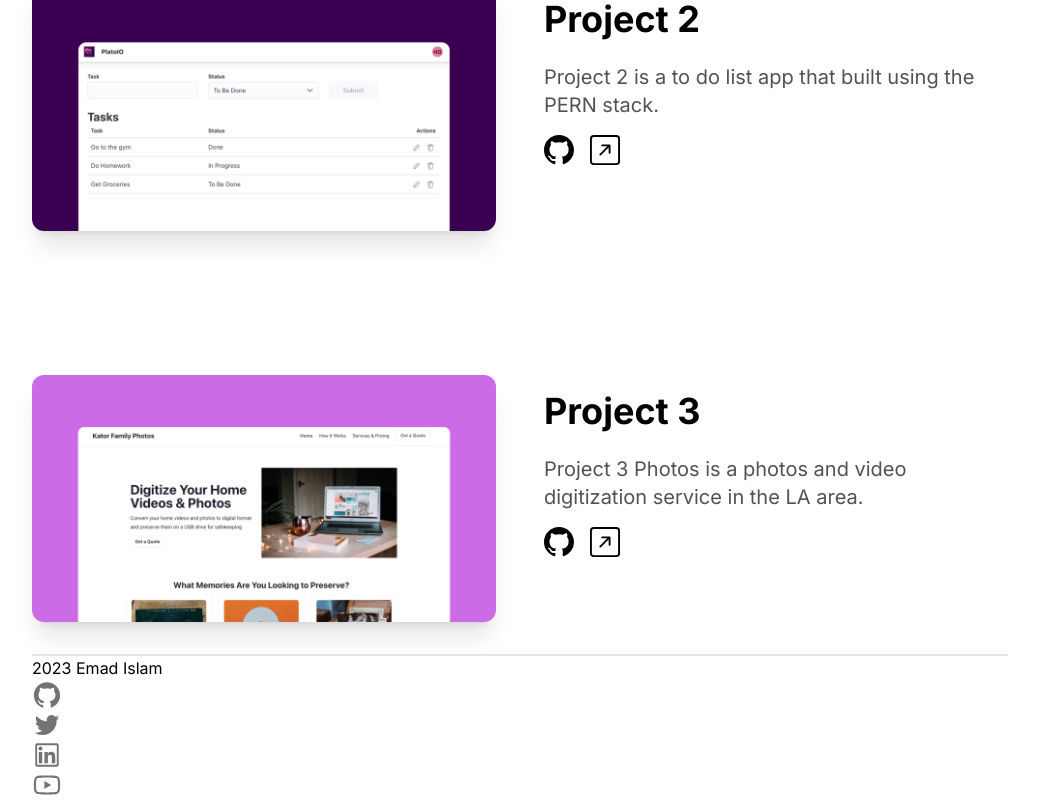
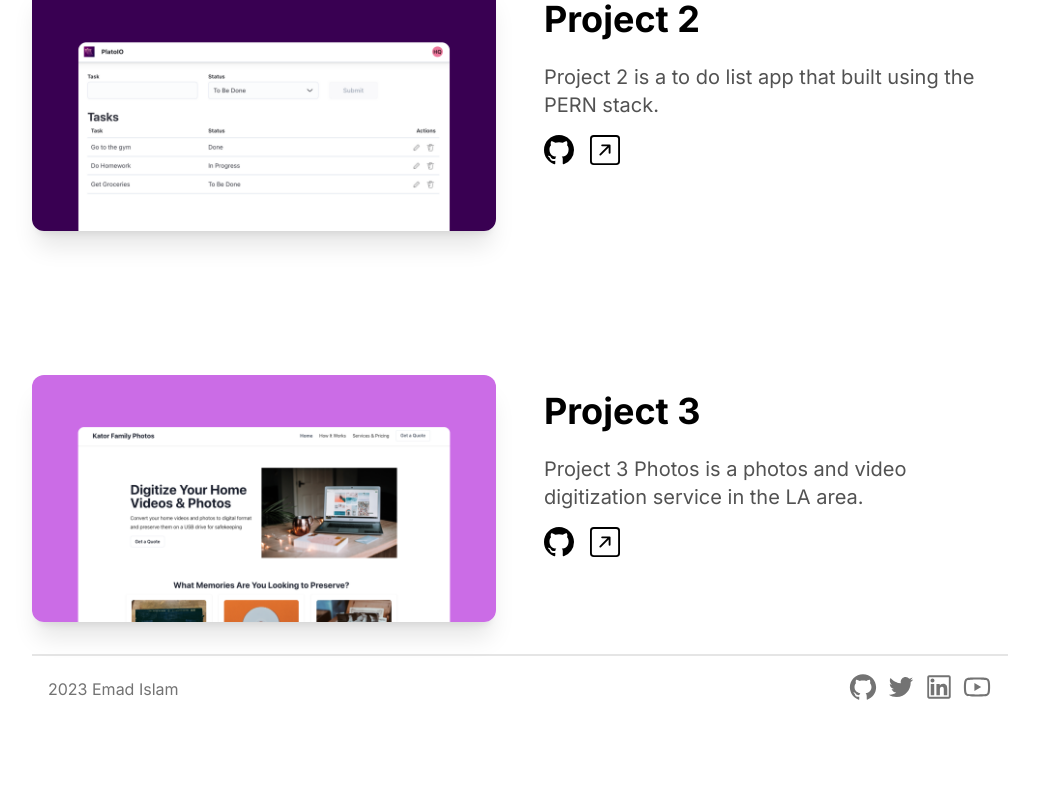
Before and after one commit to code-emad/porfolio-ver1, a Next.js app: page / in a window 1280 px wide. Shown: the part 2333-3133 px from the top of the page, without its empty margins (120-1159 px from the left). After the commit the page ends 3055 px from the top, so only its background shows below. Built offline with nearby package versions, Linux system fonts and the light colour scheme.

Commit message:
footer first draft complete

```diff
--- a/src/app/Components/Footer.tsx
+++ b/src/app/Components/Footer.tsx
@@ -10,9 +10,9 @@
   return (
     <footer className="mx-auto max-w-3xl px-4 sm:px-6 md:max-w-5xl ">
       <hr className="w-full h-0.5 mx-auto mt-8 bg-neutral-200 border-0"></hr>
-      <div>
-        <div>2023 Emad Islam</div>
-        <div>
+      <div className="mx-auto  p-4 flex flex-col text-center text-neutral-900 md:flex-row md:justify-between">
+        <div className="flex flex-row items-center justify-center space-x-1 text-neutral-500 dark:text-neutral-100">2023 Emad Islam</div>
+        <div className="flex flex-row items-center justify-center space-x-2 mb-1">
         <a href="https://github.com/hqasmei" rel="noreferrer" target="_blank">
             <AiOutlineGithub
               className="hover:-translate-y-1 transition-transform cursor-pointer text-neutral-500 dark:text-neutral-100"
```
